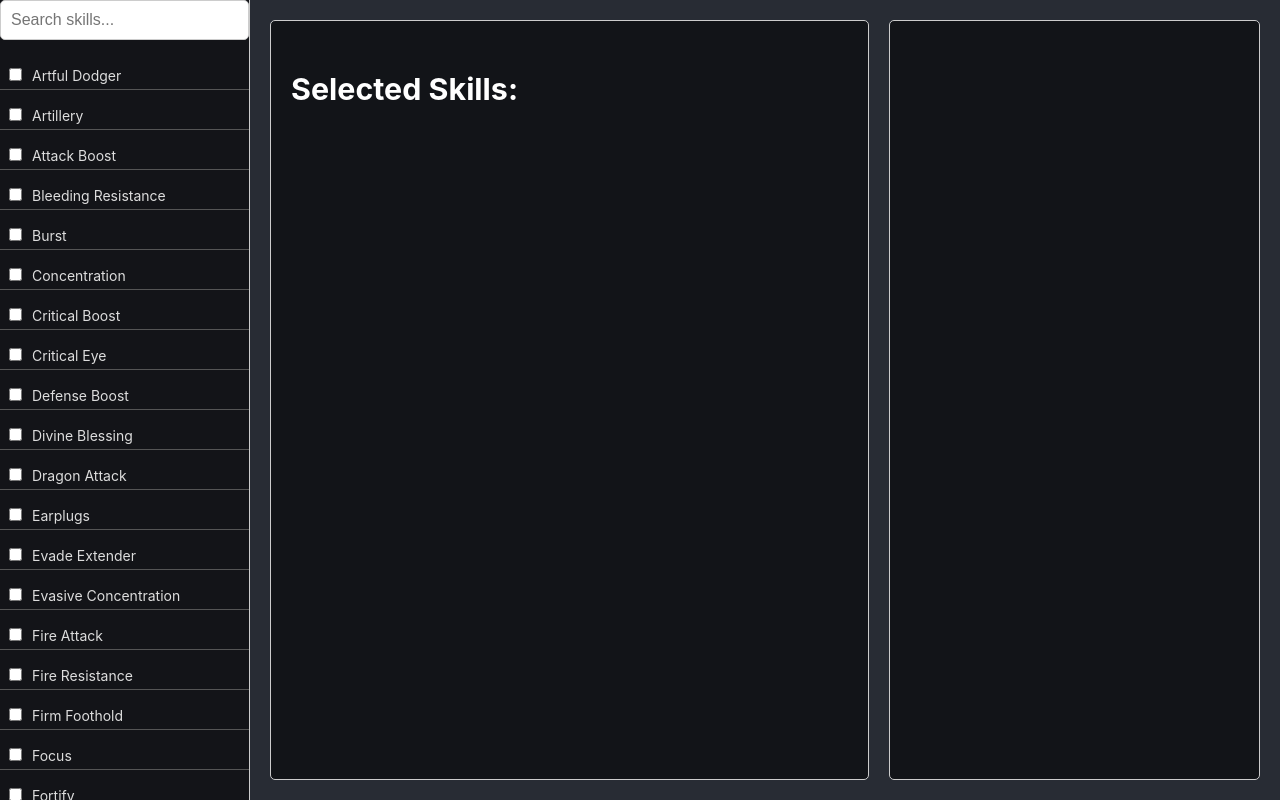
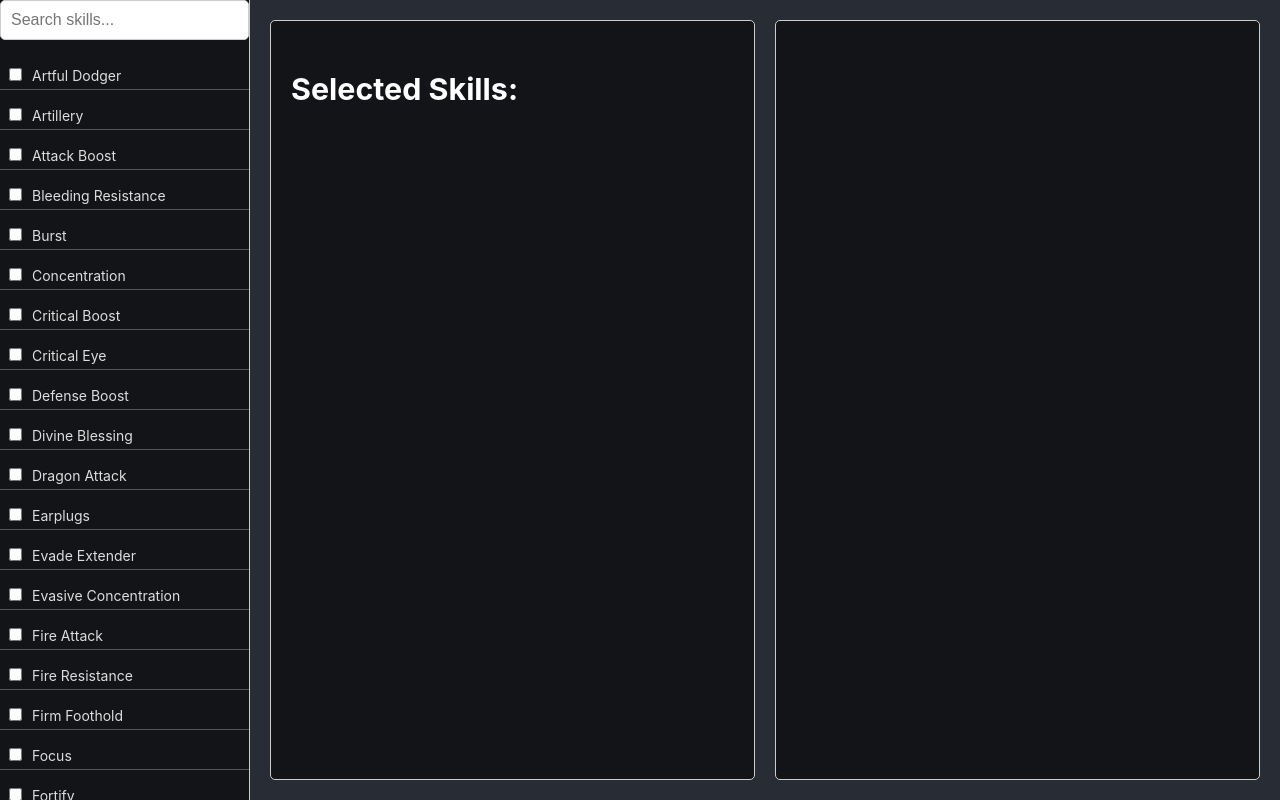
Before and after one commit to doctornaz/react-mhnow-equip-manager, a React (Create React App) app: page / in a window 1280 px wide. Built offline with nearby package versions, Linux system fonts and the light colour scheme.

Commit message:
CSS scroll fix

```diff
--- a/src/App.css
+++ b/src/App.css
@@ -4,15 +4,19 @@
   min-height: 100vh;
   font-size: calc(10px + 2vmin);
   color: white; /* Ensure text color is readable */
+  max-height: 100vh;
+  overflow: hidden;
 }
 
 .content {
   display: flex;
-  flex-direction: column;
-  flex-wrap: wrap;
+  /* flex-direction: column;
+  flex-wrap: wrap; */
   gap: 20px;
   padding: 20px;
   flex-grow: 1; /* Ensure it takes remaining space */
+  max-height: 100%;
+  overflow: hidden;
 }
 
 input[type="checkbox"] {
@@ -30,3 +34,22 @@ input[type="checkbox"] {
 .skill-item strong {
   margin-right: 5px;
 }
+
+/* ===== Scrollbar CSS ===== */
+/* Firefox */
+* {
+  scrollbar-width: auto;
+  scrollbar-color: #121418 #282c34;
+}
+/* Chrome, Edge, and Safari */
+*::-webkit-scrollbar {
+  width: 20px;
+}
+*::-webkit-scrollbar-track {
+  background: #282c34;
+}
+*::-webkit-scrollbar-thumb {
+  background-color: #121418;
+  border-radius: 50px;
+  border: 3px none #ffffff;
+}
--- a/src/components/Panel/Panel.css
+++ b/src/components/Panel/Panel.css
@@ -6,23 +6,9 @@
   background-color: #121418;
   flex-grow: 1;
   flex-basis: calc(50% - 20px);
-  /* max-width: calc(50% - 20px); */
-  overflow-y: scroll; /* Enable vertical scrolling */
-  scrollbar-color: #888 #333; /* Firefox */
-}
-
-.panel::-webkit-scrollbar {
-  width: 10px; /* Width of the scrollbar */
-}
-
-.panel::-webkit-scrollbar-track {
-  background: #333; /* Background of the track */
-}
-
-.panel::-webkit-scrollbar-thumb {
-  background-color: #888; /* Color of the scroll thumb */
-  border-radius: 10px; /* Roundness of the scroll thumb */
-  border: 2px solid #333; /* Border around the scroll thumb */
+  max-width: calc(50% - 20px); /* To ensure equal width on larger screens */
+  max-height: 100%;
+  overflow-y: auto;
 }
 
 /* Flex items for each panel */
@@ -37,7 +23,6 @@
   }
 
   .panel {
-
     flex-basis: 100%; /* Full width on smaller screens */
     max-width: 100%;
   }
```
